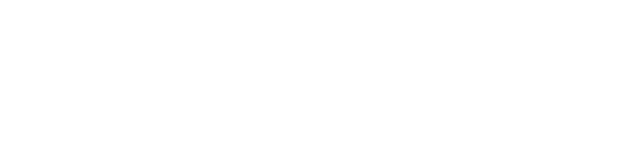
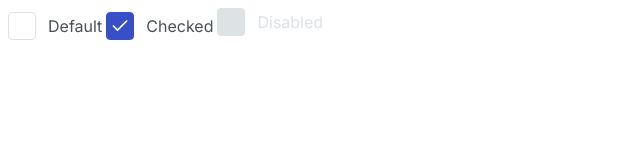
Before and after one commit to js-tasks-ru/htmlcss-20230530_valeria-vol, a website: page 07-lection5/01-checkbox/index.html in a window 1280 px wide. Shown: the whole page, without its empty margins (0-640 px from the left). Drawn offline with Linux system fonts and the light colour scheme.

Commit message:
add checkbox

```diff
--- a/07-lection5/01-checkbox/checkbox.css
+++ b/07-lection5/01-checkbox/checkbox.css
@@ -0,0 +1,64 @@
+.checkbox {
+  display: inline-block;
+  position: relative;
+}
+
+.checkbox__input {
+  position: absolute;
+  clip: rect(0 0 0 0)
+}
+
+.checkbox__state {
+  display: flex;
+  cursor: pointer;
+  align-items: center;
+  gap: 12px;
+}
+
+.checkbox__control {
+  box-sizing: border-box;
+  width: 28px;
+  height: 28px;
+  background: var(--white);
+  border: 1px solid var(--grey-2);
+  border-radius: 4px;
+  display: flex;
+  align-items: center;
+  justify-content: center;
+}
+
+.checkbox__icon {
+  color: var(--white);
+  height: 20px;
+}
+
+.checkbox__title {
+  font-family: 'Inter';
+  font-style: normal;
+  font-weight: 400;
+  font-size: 16px;
+  line-height: 24px;
+  color: var(--grey-4);
+}
+
+.checkbox__input:checked~.checkbox__state .checkbox__control {
+  background: var(--primary);
+  border-color: var(--primary);
+}
+
+.checkbox__input:disabled~.checkbox__state .checkbox__control {
+  background: var(--grey-2);
+  border: 1px solid var(--grey-2);
+}
+
+.checkbox__input:disabled~.checkbox__state {
+  pointer-events: none;
+}
+
+.checkbox__input:disabled~.checkbox__state .checkbox__title {
+  color: var(--grey-2);
+}
+
+.checkbox__input:focus~.checkbox__state .checkbox__title {
+  text-decoration: underline;
+}
--- a/07-lection5/01-checkbox/index.html
+++ b/07-lection5/01-checkbox/index.html
@@ -1,11 +1,56 @@
 <!DOCTYPE html>
 <!-- Страница чекбокса -->
 <html lang="ru">
+
 <head>
   <link rel="stylesheet" href="../../assets/css/main.css">
   <link rel="stylesheet" href="./checkbox.css">
 </head>
+
 <body>
+  <label class="checkbox">
+    <input type="checkbox" class="checkbox__input" />
+    <div class="checkbox__state">
+      <div class="checkbox__control">
+        <svg class="checkbox__icon" width="24" height="24" viewBox="0 0 24 24" fill="none"
+          xmlns="http://www.w3.org/2000/svg">
+          <path fill-rule="evenodd" clip-rule="evenodd"
+            d="M20.7071 5.29289C21.0976 5.68342 21.0976 6.31658 20.7071 6.70711L9.70711 17.7071C9.31658 18.0976 8.68342 18.0976 8.29289 17.7071L3.29289 12.7071C2.90237 12.3166 2.90237 11.6834 3.29289 11.2929C3.68342 10.9024 4.31658 10.9024 4.70711 11.2929L9 15.5858L19.2929 5.29289C19.6834 4.90237 20.3166 4.90237 20.7071 5.29289Z"
+            fill="white" />
+        </svg>
+      </div>
+      <div class="checkbox__title">Default</div>
+    </div>
+
+  </label>
+
+  <label class="checkbox">
+    <input type="checkbox" class="checkbox__input" checked />
+    <div class="checkbox__state">
+      <div class="checkbox__control">
+        <svg class="checkbox__icon" width="24" height="24" viewBox="0 0 24 24" fill="none"
+          xmlns="http://www.w3.org/2000/svg">
+          <path fill-rule="evenodd" clip-rule="evenodd"
+            d="M20.7071 5.29289C21.0976 5.68342 21.0976 6.31658 20.7071 6.70711L9.70711 17.7071C9.31658 18.0976 8.68342 18.0976 8.29289 17.7071L3.29289 12.7071C2.90237 12.3166 2.90237 11.6834 3.29289 11.2929C3.68342 10.9024 4.31658 10.9024 4.70711 11.2929L9 15.5858L19.2929 5.29289C19.6834 4.90237 20.3166 4.90237 20.7071 5.29289Z"
+            fill="white" />
+        </svg>
+      </div>
+      <div class="checkbox__title">Checked</div>
+    </div>
+
+  </label>
+
+
+  <label class="checkbox">
+    <input type="checkbox" class="checkbox__input" disabled />
+    <div class="checkbox__state">
+      <div class="checkbox__control">
+      </div>
+      <div class="checkbox__title">Disabled</div>
+    </div>
+
+  </label>
 
 </body>
+
 </html>
```
Lines whose indentation alone changed are shown as unchanged.
